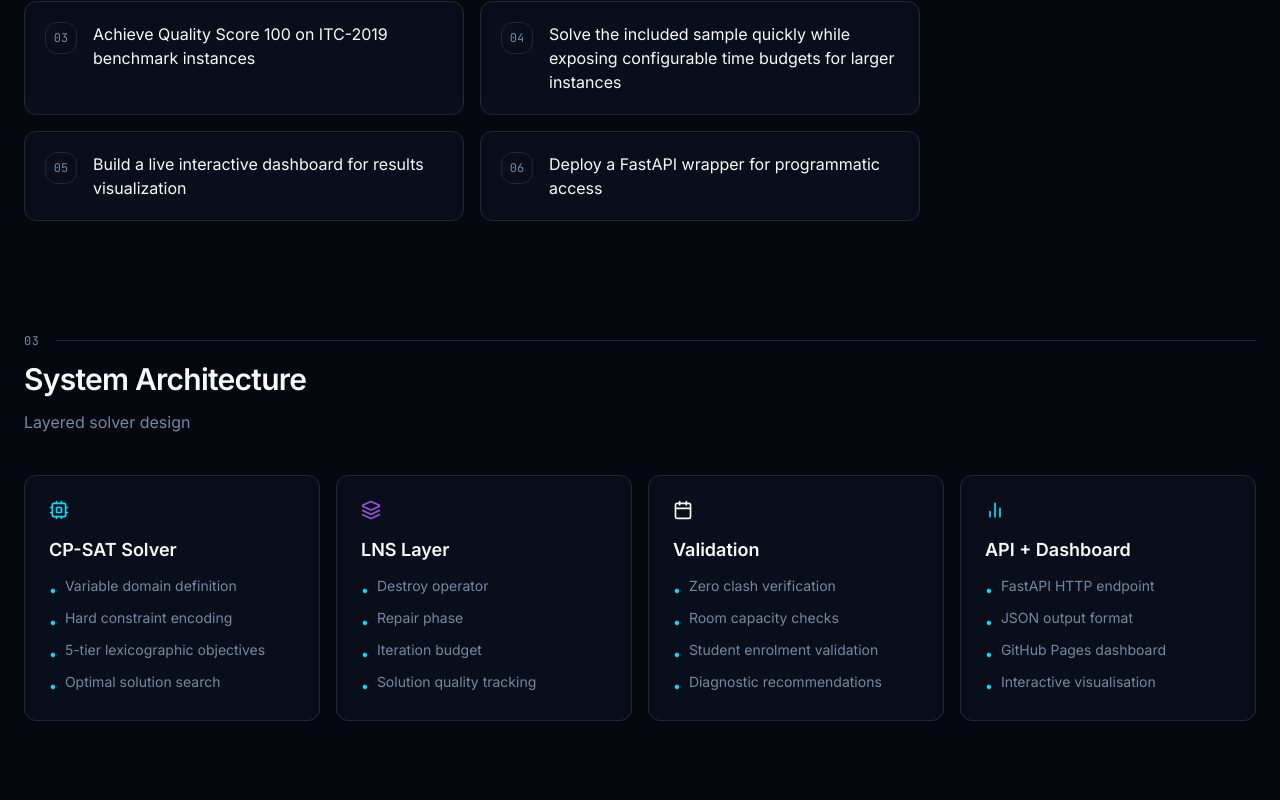
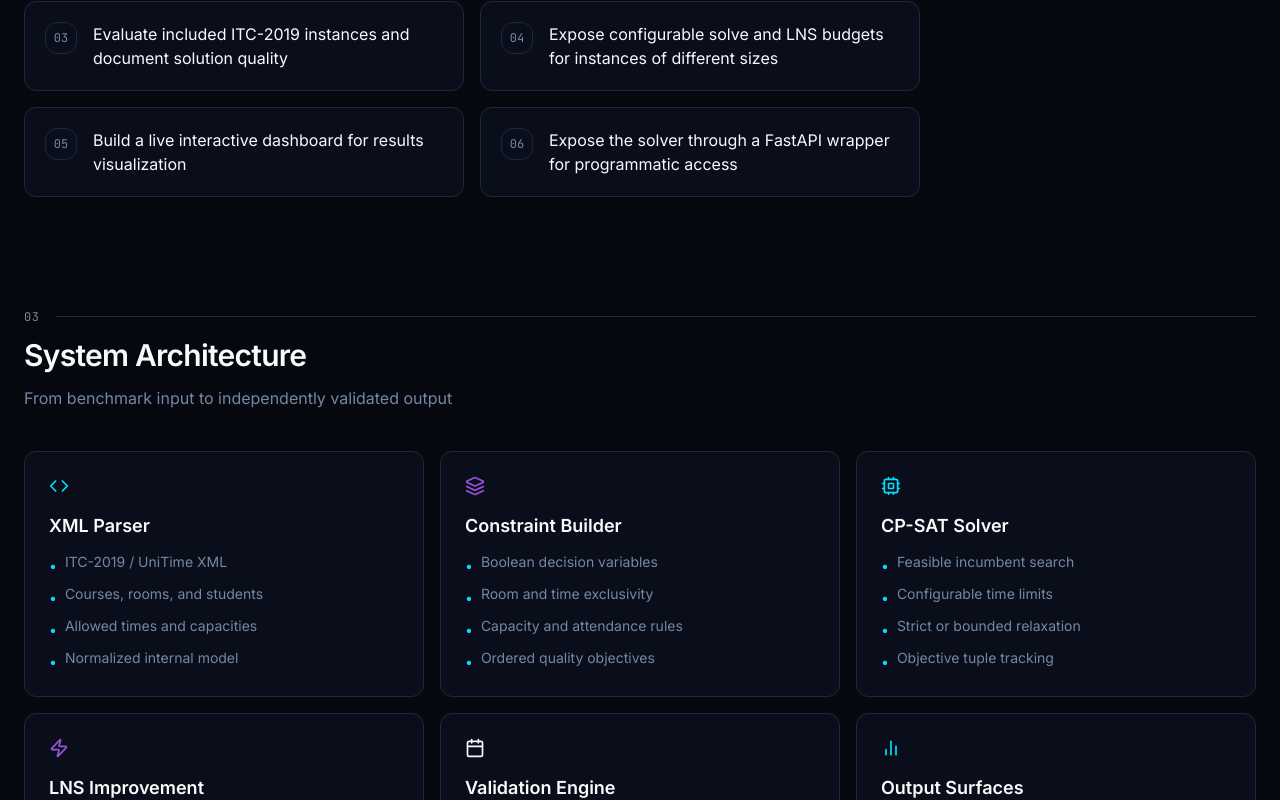
Before and after one commit to girishk03/portfolio, a React (Vite) app: page /project/university-timetabling in a window 1280 px wide. Shown: the part 1440-2240 px from the top of the page. Built offline with nearby package versions, Linux system fonts and the light colour scheme; the HTML template or start-up script is replaced by a standard one.

Commit message:
feat: strengthen timetabling solver case study

```diff
--- a/src/pages/UniversityTimetabling.tsx
+++ b/src/pages/UniversityTimetabling.tsx
@@ -118,10 +118,10 @@ const UniversityTimetabling = () => {
   const objectives = [
     "Formulate university scheduling as a Constraint Programming problem",
     "Detect and repair infeasible timetables automatically",
-    "Achieve Quality Score 100 on ITC-2019 benchmark instances",
-    "Solve the included sample quickly while exposing configurable time budgets for larger instances",
+    "Evaluate included ITC-2019 instances and document solution quality",
+    "Expose configurable solve and LNS budgets for instances of different sizes",
     "Build a live interactive dashboard for results visualization",
-    "Deploy a FastAPI wrapper for programmatic access",
+    "Expose the solver through a FastAPI wrapper for programmatic access",
   ];
 
   const flowSteps = [
@@ -134,14 +134,14 @@ const UniversityTimetabling = () => {
   ];
 
   const designDecisions = [
-    { decision: "CP-SAT over heuristic-only solver", reason: "OR-Tools CP-SAT provides provably optimal solutions within time bounds, not just good-enough heuristics" },
+    { decision: "CP-SAT over heuristic-only solver", reason: "OR-Tools CP-SAT can return feasible incumbents under a time limit and prove optimality when the search completes" },
     { decision: "LNS as improvement layer", reason: "Pure CP-SAT on large instances is slow; LNS improves solution quality incrementally without full re-solve" },
-    { decision: "ITC-2019 benchmark standard", reason: "Using an internationally recognised benchmark enables objective comparison against published solvers" },
-    { decision: "FastAPI wrapper", reason: "Programmatic access allows integration with university ERP systems and future automation workflows" },
+    { decision: "ITC-2019 benchmark format", reason: "A recognized instance format makes parser behavior and constraint inputs easier to inspect and reproduce" },
+    { decision: "FastAPI wrapper", reason: "A thin HTTP boundary reuses the CLI solver path and makes XML-to-JSON execution available to other clients" },
   ];
 
   const limitations = [
-    "Solve time grows with instance size — very large universities may exceed 2s",
+    "Solve time grows with instance size and depends on the configured time budget",
     "Hybrid mode (online/physical) adds constraint complexity not in base ITC-2019",
     "No live database integration — inputs are file-based XML",
     "Dashboard is read-only — no drag-and-drop manual adjustment",
@@ -153,13 +153,13 @@ const UniversityTimetabling = () => {
     "OR-Tools CP-SAT API — variable domains, constraints, and objective functions",
     "Large Neighbourhood Search design patterns for local improvement",
     "ITC-2019 problem format and evaluation criteria",
-    "FastAPI deployment and async endpoint design",
+    "FastAPI wrapper design and asynchronous file-upload handling",
     "Building interactive dashboards for algorithmic output visualisation",
   ];
 
   const evidence = [
     { src: "/projects/timetabling/dashboard.jpeg", alt: "Dashboard", caption: "fig.01 — Live GitHub Pages dashboard showing solved timetable", category: "DASHBOARD" },
-    { src: "/projects/timetabling/dashboard.jpeg", alt: "Results", caption: "fig.02 — Feasibility analysis: 0% physical → 100% hybrid", category: "RESULTS" },
+    { src: "/projects/timetabling/dashboard.jpeg", alt: "Results", caption: "fig.02 — Physical versus hybrid feasibility view for the included demo", category: "RESULTS" },
     { src: "/projects/timetabling/dashboard.jpeg", alt: "Schedule", caption: "fig.03 — Student schedule view with zero clash validation", category: "SCHEDULE" },
   ];
 
@@ -205,12 +205,17 @@ const UniversityTimetabling = () => {
           </div>
         </section>
         <section>
-          <SectionHeader number="03" title="System Architecture" subtitle="Layered solver design" />
-          <div className="grid md:grid-cols-2 lg:grid-cols-4 gap-4">
-            <ArchCard title="CP-SAT Solver" icon={<Cpu className="w-5 h-5"/>} items={["Variable domain definition","Hard constraint encoding","5-tier lexicographic objectives","Optimal solution search"]} accent="primary"/>
-            <ArchCard title="LNS Layer" icon={<Layers className="w-5 h-5"/>} items={["Destroy operator","Repair phase","Iteration budget","Solution quality tracking"]} accent="accent"/>
-            <ArchCard title="Validation" icon={<Calendar className="w-5 h-5"/>} items={["Zero clash verification","Room capacity checks","Student enrolment validation","Diagnostic recommendations"]} accent="terminal"/>
-            <ArchCard title="API + Dashboard" icon={<BarChart2 className="w-5 h-5"/>} items={["FastAPI HTTP endpoint","JSON output format","GitHub Pages dashboard","Interactive visualisation"]} accent="primary"/>
+          <SectionHeader number="03" title="System Architecture" subtitle="From benchmark input to independently validated output" />
+          <div className="grid md:grid-cols-2 lg:grid-cols-3 gap-4">
+            <ArchCard title="XML Parser" icon={<Code className="w-5 h-5"/>} items={["ITC-2019 / UniTime XML","Courses, rooms, and students","Allowed times and capacities","Normalized internal model"]} accent="primary"/>
+            <ArchCard title="Constraint Builder" icon={<Layers className="w-5 h-5"/>} items={["Boolean decision variables","Room and time exclusivity","Capacity and attendance rules","Ordered quality objectives"]} accent="accent"/>
+            <ArchCard title="CP-SAT Solver" icon={<Cpu className="w-5 h-5"/>} items={["Feasible incumbent search","Configurable time limits","Strict or bounded relaxation","Objective tuple tracking"]} accent="primary"/>
+            <ArchCard title="LNS Improvement" icon={<Zap className="w-5 h-5"/>} items={["Destroy selected assignments","Fix the remaining incumbent","Re-optimize the neighborhood","Accept improving candidates"]} accent="accent"/>
+            <ArchCard title="Validation Engine" icon={<Calendar className="w-5 h-5"/>} items={["Student clash checks","Room capacity checks","Schedule consistency","Diagnostics and recommendations"]} accent="terminal"/>
+            <ArchCard title="Output Surfaces" icon={<BarChart2 className="w-5 h-5"/>} items={["Structured solution JSON","FastAPI /solve wrapper","Static analytics dashboard","GitHub Pages visualization"]} accent="primary"/>
+          </div>
+          <div className="mt-6 rounded-xl border border-border bg-card p-5 font-mono text-xs md:text-sm text-muted-foreground overflow-x-auto">
+            <span className="text-primary">ITC-2019 XML</span> → Parser → Constraint Builder → <span className="text-accent">CP-SAT</span> → LNS → Validation → <span className="text-terminal">JSON / Dashboard</span>
           </div>
         </section>
         <section>
@@ -220,31 +225,60 @@ const UniversityTimetabling = () => {
           </div>
         </section>
         <section>
-          <SectionHeader number="05" title="Benchmark Results" subtitle="ITC-2019 performance" />
+          <SectionHeader number="05" title="Constraint Model" subtitle="Validity rules versus optimization preferences" />
+          <div className="grid md:grid-cols-2 gap-6 max-w-5xl">
+            <div className="rounded-xl border border-border bg-card p-6">
+              <h3 className="text-lg font-semibold text-primary">Hard Constraints</h3>
+              <p className="mt-2 text-sm text-muted-foreground">A strict-mode solution is rejected when these invariants fail.</p>
+              <ul className="mt-5 space-y-3 text-sm text-muted-foreground">
+                {["Each class uses exactly one allowed time", "A physical room hosts at most one class at a time", "Room capacity and class subscription limits are respected", "A student cannot attend overlapping classes", "Room, delivery mode, and hybrid capability remain consistent"].map(item=><li key={item} className="flex gap-2"><span className="text-primary">•</span><span>{item}</span></li>)}
+              </ul>
+            </div>
+            <div className="rounded-xl border border-border bg-card p-6">
+              <h3 className="text-lg font-semibold text-accent">Soft Constraints & Objectives</h3>
+              <p className="mt-2 text-sm text-muted-foreground">The solver optimizes applicable preferences in priority order.</p>
+              <ul className="mt-5 space-y-3 text-sm text-muted-foreground">
+                {["Maximize students receiving an attended class", "Minimize bounded relaxation penalties", "Minimize timetable changes during repair", "Maximize elective-module satisfaction", "Minimize delivery-mode, late-class, and consecutive-class penalties"].map(item=><li key={item} className="flex gap-2"><span className="text-accent">•</span><span>{item}</span></li>)}
+              </ul>
+            </div>
+          </div>
+        </section>
+        <section>
+          <SectionHeader number="06" title="Included Solution Artifact" subtitle="Sample-specific evidence, not a general benchmark claim" />
           <div className="max-w-3xl">
             <div className="rounded-xl border border-border bg-card p-8">
               <div className="flex items-start gap-4 mb-4">
                 <Zap className="w-8 h-8 text-accent flex-shrink-0"/>
                 <div>
-                  <h3 className="text-lg font-semibold text-foreground">ITC-2019 Standard Instances</h3>
-                  <p className="text-muted-foreground mt-2">Tested on 150 classes, 7 rooms, multiple student groups.</p>
+                  <h3 className="text-lg font-semibold text-foreground">Committed <code>full_solution.json</code></h3>
+                  <p className="text-muted-foreground mt-2">The included artifact contains 150 scheduled classes and reports an optimal status for that run.</p>
                 </div>
               </div>
               <div className="grid grid-cols-3 gap-4 mt-4">
-                {[{label:"Quality Score",value:"100"},{label:"Solve Time",value:"<2s"},{label:"Feasibility",value:"100%"}].map(m=>(
+                {[{label:"Quality Score",value:"100"},{label:"Recorded Solve Time",value:"90.04s"},{label:"Reported Violations",value:"0"}].map(m=>(
                   <div key={m.label} className="rounded-lg border border-border bg-muted/10 p-4 text-center">
                     <div className="text-2xl font-bold text-primary">{m.value}</div>
                     <div className="text-xs text-muted-foreground mt-1">{m.label}</div>
                   </div>
                 ))}
               </div>
+              <p className="mt-5 text-sm text-muted-foreground">
+                These values describe one committed solution artifact. The repository does not record hardware, repeated-run statistics, or a cross-instance benchmark, so the result should not be generalized.
+              </p>
             </div>
+          </div>
+        </section>
+        <section>
+          <SectionHeader number="07" title="Sample Solver Output" subtitle="Excerpt from the committed schedule artifact" />
+          <div className="max-w-3xl rounded-xl border border-border bg-card p-6 overflow-x-auto">
+            <pre className="font-mono text-sm text-terminal leading-7"><code>{`Class 1   → time 4  → room 6 → in_person\nClass 10  → time 95 → room 3 → in_person\nClass 100 → time 98 → room 2 → in_person\n\nstatus: OPTIMAL\nstudent_overlaps: 0\nroom_overflow: 0`}</code></pre>
+            <p className="mt-4 text-xs text-muted-foreground">Internal identifiers are preserved because human-readable room labels are not stored in the solution artifact.</p>
           </div>
         </section>
         <section>
           <div className="grid gap-10 md:grid-cols-[minmax(260px,360px)_1fr] md:gap-16">
             <div className="md:sticky md:top-24 md:self-start">
-              <SectionHeader number="06" title="Execution Evidence" subtitle="Dashboard and results snapshots"/>
+              <SectionHeader number="08" title="Execution Evidence" subtitle="Dashboard and results snapshots"/>
             </div>
             <div className="grid gap-8">
               {evidence.map((img,i)=><EvidenceImage key={i} src={img.src} alt={img.alt} caption={img.caption} category={img.category}/>)}
@@ -252,19 +286,19 @@ const UniversityTimetabling = () => {
           </div>
         </section>
         <section>
-          <SectionHeader number="07" title="Design Decisions" subtitle="Reasoning behind implementation choices"/>
+          <SectionHeader number="09" title="Design Decisions" subtitle="Reasoning behind implementation choices"/>
           <div className="grid md:grid-cols-2 gap-6 max-w-4xl">
             {designDecisions.map((d,i)=><DD key={i} decision={d.decision} reason={d.reason}/>)}
           </div>
         </section>
         <section>
-          <SectionHeader number="08" title="Limitations & Constraints" subtitle="Explicit scope boundaries"/>
+          <SectionHeader number="10" title="Limitations & Constraints" subtitle="Explicit scope boundaries"/>
           <div className="grid md:grid-cols-2 gap-4 max-w-4xl">
             {limitations.map((l,i)=><LimItem key={i} text={l}/>)}
           </div>
         </section>
         <section>
-          <SectionHeader number="09" title="Learning Outcomes" subtitle="Skills developed through implementation"/>
+          <SectionHeader number="11" title="Learning Outcomes" subtitle="Skills developed through implementation"/>
           <div className="grid md:grid-cols-2 gap-4 max-w-4xl">
             {learnings.map((l,i)=><LItem key={i} text={l}/>)}
           </div>
@@ -276,7 +310,8 @@ const UniversityTimetabling = () => {
               <span className="font-mono text-xs text-primary uppercase tracking-wider">Final Statement</span>
             </div>
             <blockquote className="text-xl md:text-2xl text-foreground font-light leading-relaxed">
-              "University Timetabling Solver is an interview-ready optimization project with explicit constraints, infeasibility diagnostics, automated tests, and an interactive dashboard."
+              "University Timetabling Solver demonstrates constraint programming, infeasibility diagnostics,
+              optimization workflows, and independent schedule validation using OR-Tools CP-SAT and LNS."
             </blockquote>
           </div>
         </section>
```
